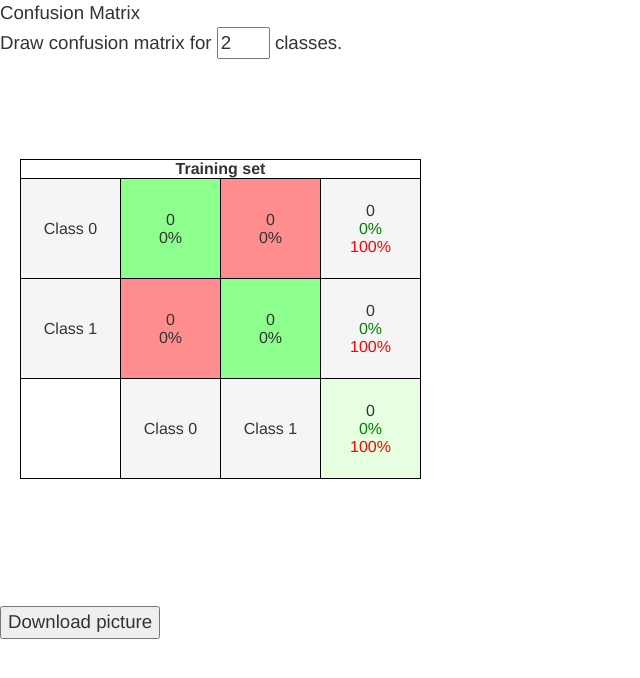
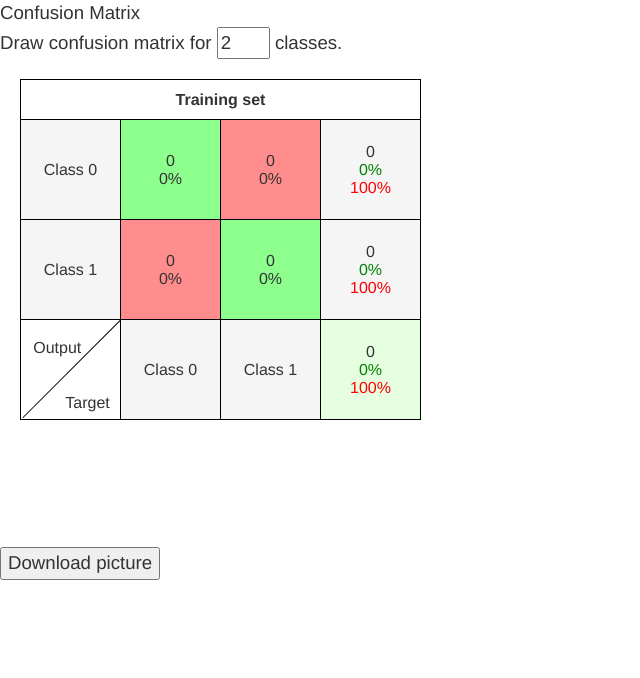
Before and after one commit to DamianoP/confusionMatrixGenerator, a plain HTML site: page index.html in a window 1280 px wide. Shown: the whole page, without its empty margins (0-640 px from the left). Drawn offline with nearby package versions, Linux system fonts and the light colour scheme.

Commit message:
Update index.html

```diff
--- a/index.html
+++ b/index.html
@@ -5,6 +5,14 @@
     <script src="https://maxcdn.bootstrapcdn.com/bootstrap/3.4.1/js/bootstrap.min.js"></script>
     <script src="https://cdnjs.cloudflare.com/ajax/libs/html2canvas/1.3.2/html2canvas.min.js"></script>
     <style>
+        .line {
+            width: 147px;
+            height: 47px;
+            border-bottom: 1px solid black;
+            transform: translateY(-53px) translateX(-36px) rotate(-45deg);
+            position: absolute;
+            z-index: -1;
+        }
         body{
             width: 100%;
             font-size: 14pt;
@@ -44,6 +52,17 @@
         }
         .tableContainer{
             margin:20px
+        }
+        .bottom {
+            position: relative;
+            bottom: -33px;
+            left: -7px;
+         }
+
+        .top {
+            position: relative;
+            top: -22px;
+            right: -9px;
         }
     </style>
 </head>
@@ -85,12 +104,11 @@
         nofcl.value=numClasses;
         console.log("Classes: "+numClasses);
     </script>
-    <br><br><br>
     <div class="tableContainer">
         <table id="CM">
             <thead>
             <tr>
-                <th colspan="100%" contenteditable="true">Training set</th>
+                <th colspan="100%" contenteditable="true" style="height: 40px">Training set</th>
             </tr>
             </thead>
             <script>
@@ -115,7 +133,7 @@
                     }
                     document.write('</tr>');
                 }
-                document.write('<tr><td></td>');
+                document.write('<tr><td><span class="top">Output</span><div class="line"></div><span class="bottom">Target</span></td>');
                 for(let i=0;i<numClasses;i++){
                     document.write('<td class="className" id="label'+i+'"></td>');
                 }
```
